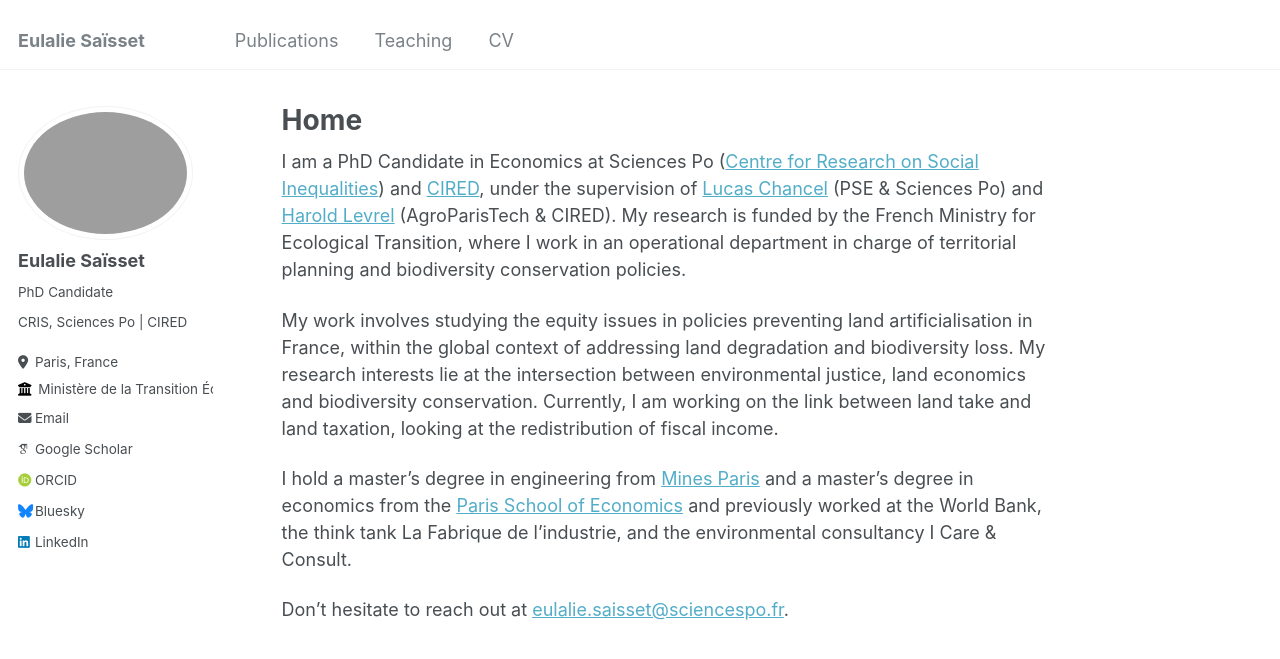
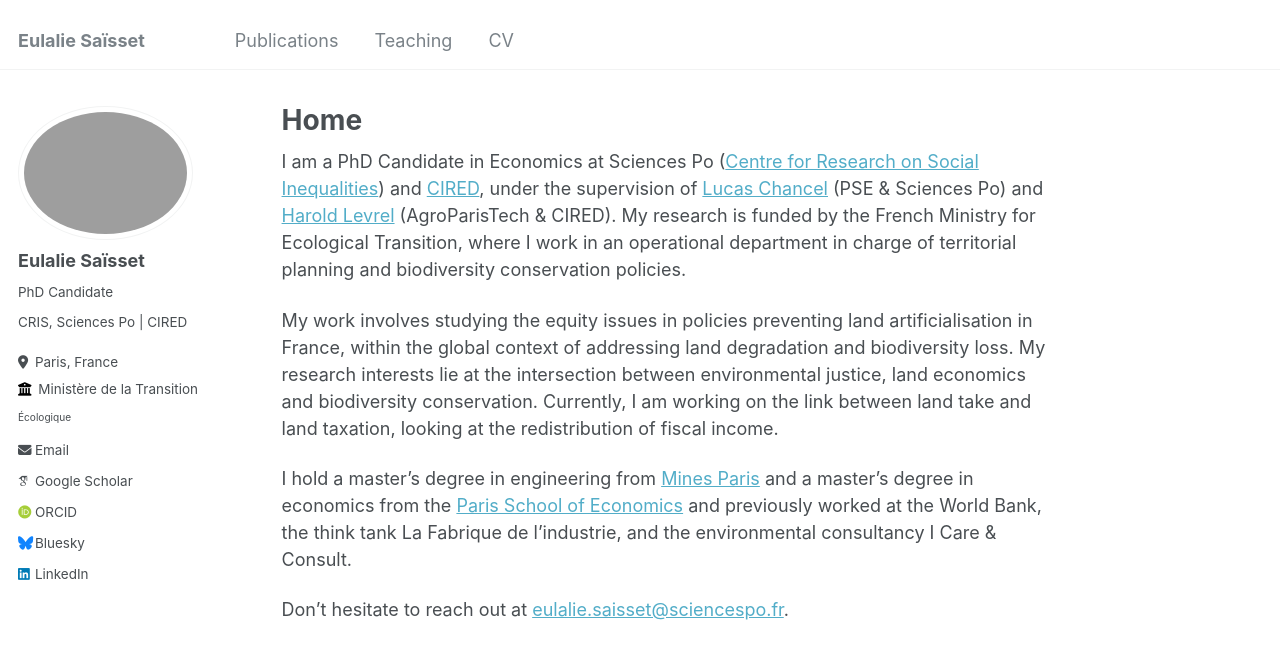
Before and after one commit to eulaliesaisset/eulaliesaisset.github.io, a Jekyll site: the page built from _pages/about.md, in a window 1280 px wide. Shown: the top 659 px of the page. Built offline with Jekyll 4.4.1, drawn with Linux system fonts in a browser that asks for light colours; some web fonts are replaced.

```diff
--- a/_config.yml
+++ b/_config.yml
@@ -32,7 +32,7 @@ author:
   pronouns         : "PhD Candidate"
   bio              : "CRIS, Sciences Po | CIRED"
   location         : "Paris, France"
-  employer         : "Ministère de la Transition \n Écologique"
+  employer         : "Ministère de la Transition <p> Écologique"
   uri              : # URL
   email            : "eulalie.saisset@sciencespo.fr"
 
```
